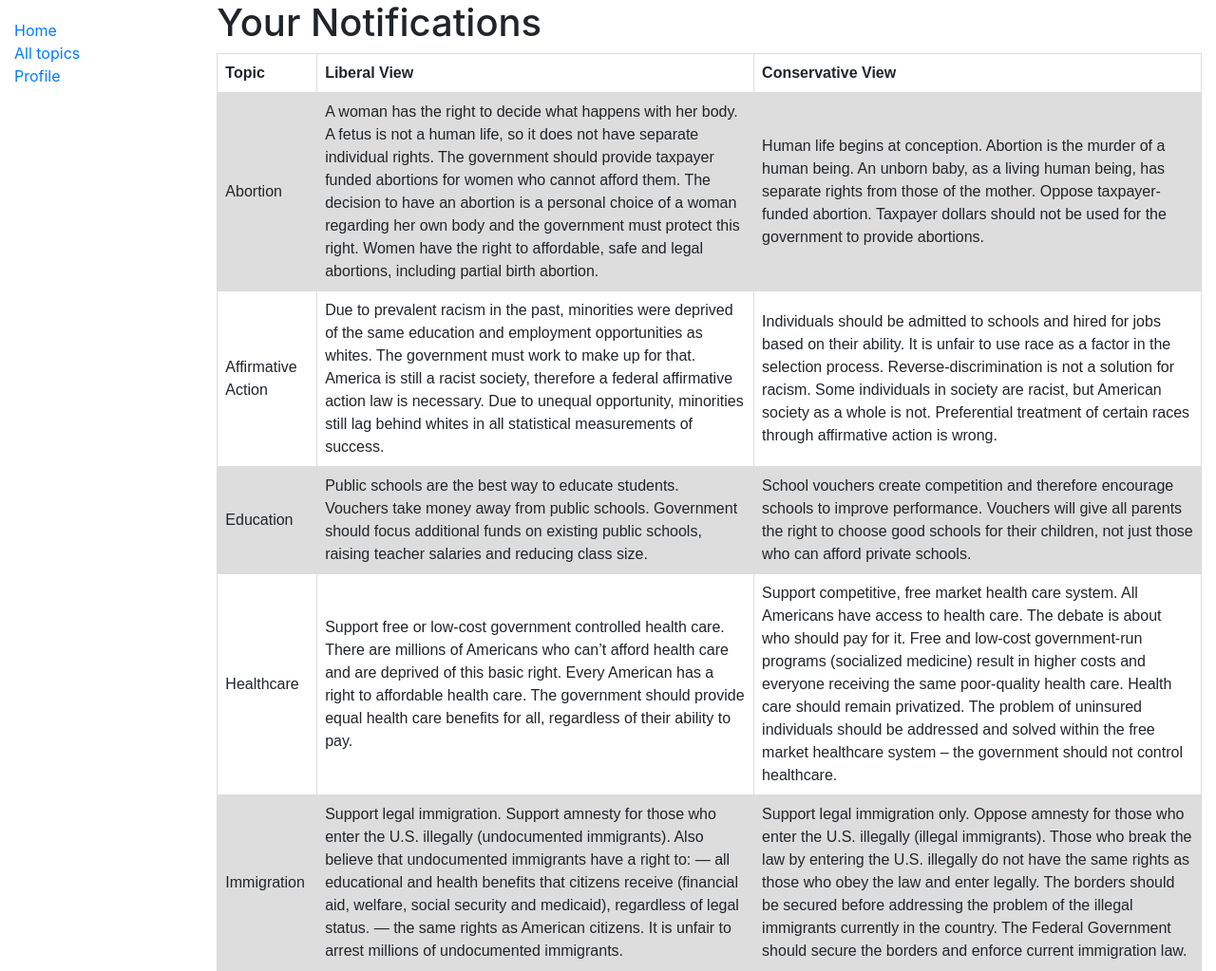
After one commit to VincentLa/teaching-empathy, a Django app: page /pen_pal/notifications/ in a window 1280 px wide. The commit adds this page. Shown: the whole page at 95% size. Run offline with Django 3.2, Linux system fonts and the light colour scheme; some libraries are stand-ins or nearby versions.

Commit message:
Adding notifications

```diff
--- a/teaching_empathy/pen_pal/templates/index.html
+++ b/teaching_empathy/pen_pal/templates/index.html
@@ -17,6 +17,7 @@
 {% if user.is_authenticated %}
   Hi {{ user.username }}!
   <p><a href="{% url 'logout' %}">logout</a></p>
+  <p><a href="{% url 'notifications' %}">View Notifications</a></p>
 {% else %}
   <p>You are not logged in</p>
   <a href="{% url 'login' %}">login</a>
--- /dev/null
+++ b/teaching_empathy/pen_pal/templates/notifications.html
@@ -0,0 +1,83 @@
+{% extends "base_generic.html" %}
+
+{% block content %}
+  <head>
+  <style>
+  table {
+    font-family: arial, sans-serif;
+    border-collapse: collapse;
+    width: 100%;
+  }
+
+  td, th {
+    border: 1px solid #dddddd;
+    text-align: left;
+    padding: 8px;
+  }
+
+  tr:nth-child(even) {
+    background-color: #dddddd;
+  }
+  </style>
+  </head>
+  <body>
+
+  <h1>Your Notifications</h1>
+
+  <table>
+    <tr>
+      <th>Topic</th>
+      <th>Liberal View</th>
+      <th>Conservative View</th>
+    </tr>
+    <tr>
+      <td>Abortion</td>
+      <td>
+      A woman has the right to decide what happens with her body.  A fetus is not a human life, so it does not have separate individual rights.  The government should provide taxpayer funded abortions for women who cannot afford them.  The decision to have an abortion is a personal choice of a woman regarding her own body and the government must protect this right.  Women have the right to affordable, safe and legal abortions, including partial birth abortion.
+      </td>
+      <td>
+      Human life begins at conception.  Abortion is the murder of a human being.  An unborn baby, as a living human being, has separate rights from those of the mother.  Oppose taxpayer-funded abortion.  Taxpayer dollars should not be used for the government to provide abortions.
+      </td>
+    </tr>
+    <tr>
+      <td>Affirmative Action</td>
+      <td>
+      Due to prevalent racism in the past, minorities were deprived of the same education and employment opportunities as whites.  The government must work to make up for that.  America is still a racist society, therefore a federal affirmative action law is necessary.  Due to unequal opportunity, minorities still lag behind whites in all statistical measurements of success.
+      </td>
+      <td>
+      Individuals should be admitted to schools and hired for jobs based on their ability.  It is unfair to use race as a factor in the selection process.  Reverse-discrimination is not a solution for racism.  Some individuals in society are racist, but American society as a whole is not.  Preferential treatment of certain races through affirmative action is wrong.
+      </td>
+    </tr>
+    <tr>
+      <td>Education</td>
+      <td>
+      Public schools are the best way to educate students.  Vouchers take money away from public schools.  Government should focus additional funds on existing public schools, raising teacher salaries and reducing class size.
+      </td>
+      <td>
+      School vouchers create competition and therefore encourage schools to improve performance.  Vouchers will give all parents the right to choose good schools for their children, not just those who can afford private schools.
+      </td>
+    </tr>
+    <tr>
+      <td>Healthcare</td>
+      <td>
+      Support free or low-cost government controlled health care.  There are millions of Americans who can’t afford health care and are deprived of this basic right.  Every American has a right to affordable health care.  The government should provide equal health care benefits for all, regardless of their ability to pay.
+      </td>
+      <td>
+      Support competitive, free market health care system.  All Americans have access to health care.  The debate is about who should pay for it.  Free and low-cost government-run programs (socialized medicine) result in higher costs and everyone receiving the same poor-quality health care.  Health care should remain privatized.  The problem of uninsured individuals should be addressed and solved within the free market healthcare system – the government should not control healthcare.
+      </td>
+    </tr>
+    <tr>
+      <td>Immigration</td>
+      <td>
+      Support legal immigration.  Support amnesty for those who enter the U.S. illegally (undocumented immigrants).  Also  believe that undocumented immigrants have a right to:
+      — all educational and health benefits that citizens receive (financial aid, welfare, social security and medicaid), regardless of legal status.
+      — the same rights as American citizens.  It is unfair to arrest millions of undocumented immigrants.
+      </td>
+      <td>
+      Support legal immigration only.  Oppose amnesty for those who enter the U.S. illegally (illegal immigrants).  Those who break the law by entering the U.S. illegally do not have the same rights as those who obey the law and enter legally.  The borders should be secured before addressing the problem of the illegal immigrants currently in the country.  The Federal Government should secure the borders and enforce current immigration law.
+      </td>
+    </tr>
+  </table>
+
+  </body>
+{% endblock %}
--- a/teaching_empathy/pen_pal/urls.py
+++ b/teaching_empathy/pen_pal/urls.py
@@ -6,6 +6,7 @@ urlpatterns = [
     path('', views.index, name='index'),
     path('signup/', views.SignUp, name='signup'),
     path('topics/', views.topics, name='topics'),
+    path('notifications/', views.notifications, name='notifications'),
     path('profile', views.profile, name = 'profile'),
     path('conversation/<int:pk>', views.conversation, name = 'conversation'),
 ]
--- a/teaching_empathy/pen_pal/views.py
+++ b/teaching_empathy/pen_pal/views.py
@@ -83,6 +83,22 @@ def topics(request):
     return render(request, 'topics.html', context=context)
 
 
+def notifications(request):
+    """View function for Notifications page of site."""
+
+    # Dummy data for now, copy of topics, to fill in
+    context = {
+        'abortion': 'abortion',
+        'affirmative_action': 'affirmative_action',
+        'education': 'education',
+        'healthcare': 'healthcare',
+        'immigration': 'immigration',
+    }
+
+    # Render the HTML template index.html with the data in the context variable
+    return render(request, 'notifications.html', context=context)
+
+
 def profile(request):
 
     # dictionary with variable names
```
